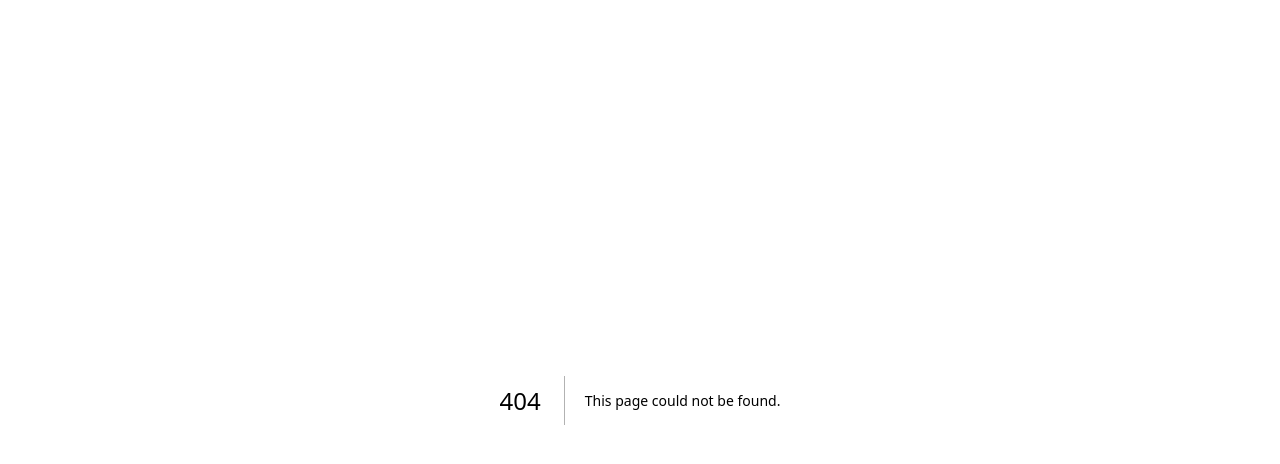
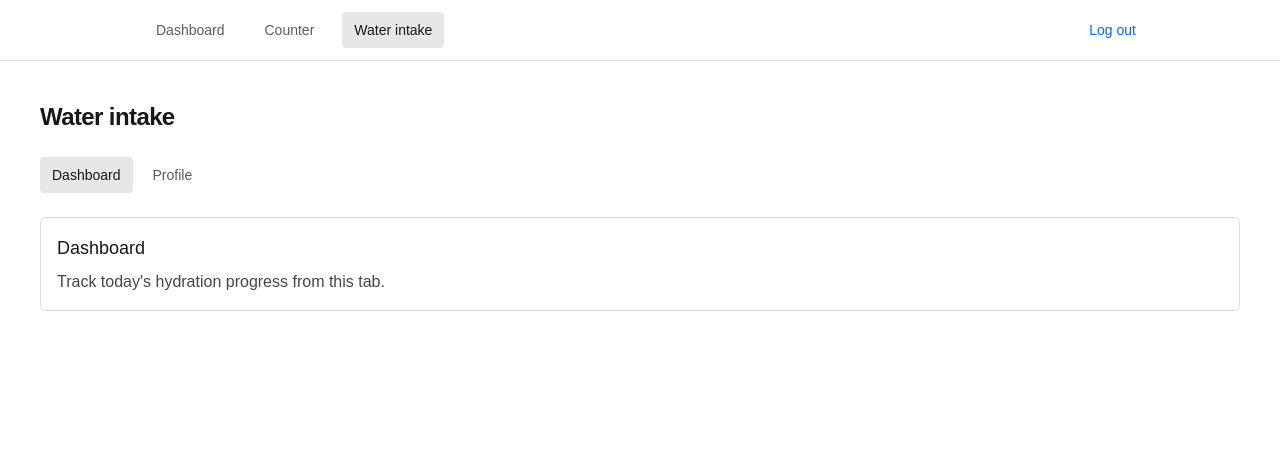
Before and after one commit to Suraj-B-Chettri/reactcounter, a Next.js app: page /water-intake/dashboard in a window 1280 px wide. Before the commit this address had no page. Shown: the top 464 px of the page. Built offline with nearby package versions, Linux system fonts and the light colour scheme.

Commit message:
set urls dynamically for water intake based on url

```diff
--- /dev/null
+++ b/app/(main)/water-intake/dashboard/page.tsx
@@ -0,0 +1,10 @@
+export default function WaterIntakeDashboard() {
+  return (
+    <div className="rounded-md border border-[color:var(--foreground)]/15 p-4">
+      <h2 className="text-lg font-medium">Dashboard</h2>
+      <p className="mt-2 text-[color:var(--foreground)]/80">
+        Track today&apos;s hydration progress from this tab.
+      </p>
+    </div>
+  );
+}
--- /dev/null
+++ b/app/(main)/water-intake/layout.tsx
@@ -0,0 +1,42 @@
+"use client";
+
+import Link from "next/link";
+import { usePathname } from "next/navigation";
+
+const tabs = [
+  { href: "/water-intake/dashboard", label: "Dashboard" },
+  { href: "/water-intake/profile", label: "Profile" },
+] as const;
+
+export default function WaterIntakeLayout({
+  children,
+}: Readonly<{
+  children: React.ReactNode;
+}>) {
+  const pathname = usePathname();
+
+  return (
+    <section className="px-4 py-10 sm:px-10">
+      <h1 className="text-2xl font-semibold tracking-tight">Water intake</h1>
+      <nav aria-label="Water intake tabs" className="mt-6 flex items-center gap-2">
+        {tabs.map(({ href, label }) => {
+          const isActive = pathname === href || pathname.startsWith(`${href}/`);
+          return (
+            <Link
+              key={href}
+              href={href}
+              className={`rounded-sm px-3 py-2 text-sm font-medium transition-colors ${
+                isActive
+                  ? "bg-[color:var(--foreground)]/10 text-[color:var(--foreground)]"
+                  : "text-[color:var(--foreground)]/70 hover:bg-[color:var(--foreground)]/5 hover:text-[color:var(--foreground)]"
+              }`}
+            >
+              {label}
+            </Link>
+          );
+        })}
+      </nav>
+      <div className="mt-6">{children}</div>
+    </section>
+  );
+}
--- a/app/(main)/water-intake/page.tsx
+++ b/app/(main)/water-intake/page.tsx
@@ -1,19 +1,7 @@
-"use client";
-import { useCallback, useEffect, useState } from "react";
+import { redirect } from "next/navigation";
 
 export default function WaterIntakePage() {
-  const [count, setCount] = useState(0);
-  const myFunc = useCallback(() => {
-    console.log(count);
-  }, [count]); // Only "new" if count changes
+  const profile = true;
 
-  useEffect(()=> {
-    myFunc();
-  }, [myFunc])
-  return (
-    <div className="px-4 py-10 sm:px-10">
-      <h1 className="text-2xl font-semibold tracking-tight">Water intake</h1>
-      <p className="mt-3 text-[color:var(--foreground)]/80">Welcome to water intake</p>
-    </div>
-  );
+  redirect(profile ? "/water-intake/dashboard" : "/water-intake/profile");
 }
--- /dev/null
+++ b/app/(main)/water-intake/profile/page.tsx
@@ -0,0 +1,10 @@
+export default function WaterIntakeProfile() {
+  return (
+    <div className="rounded-md border border-[color:var(--foreground)]/15 p-4">
+      <h2 className="text-lg font-medium">Profile</h2>
+      <p className="mt-2 text-[color:var(--foreground)]/80">
+        Manage your hydration goals and preferences here.
+      </p>
+    </div>
+  );
+}
```
